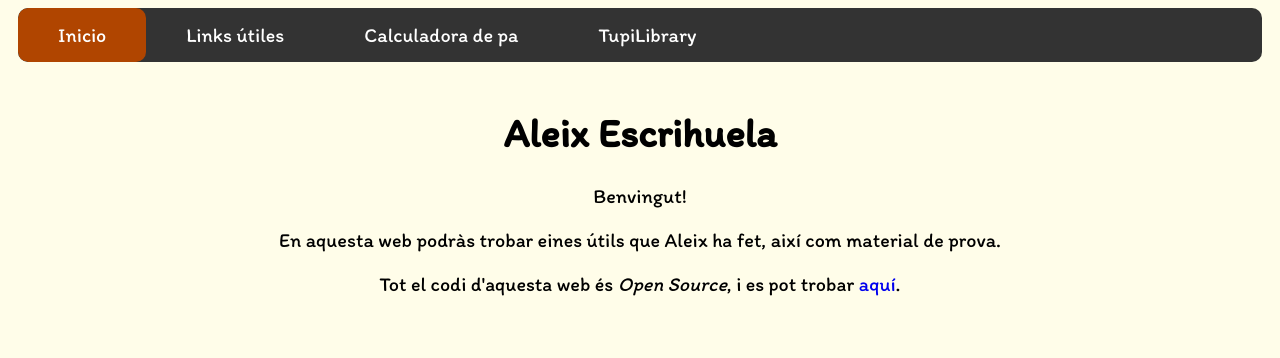
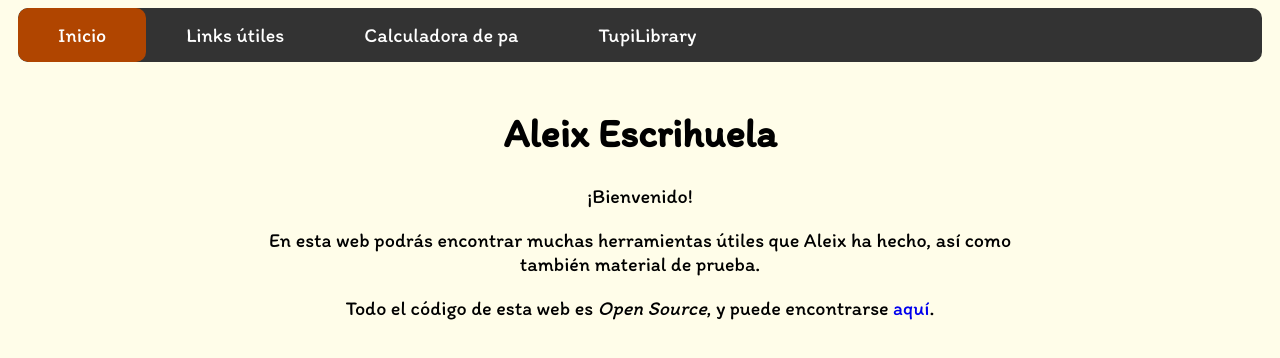
Before and after one commit to Tupiet/Aleix-Website, a plain HTML site: page index.html in a window 1280 px wide. Drawn offline with Linux system fonts and the light colour scheme.

Commit message:
Translated all to the spanish

```diff
--- a/index.html
+++ b/index.html
@@ -31,9 +31,9 @@
   <!-- Fin del menú -->
 
   <h1>Aleix Escrihuela</h1>
-  <p>Benvingut!</p>
-  <p>En aquesta web podràs trobar eines útils que Aleix ha fet, així com material de prova.</p>
-  <p>Tot el codi d'aquesta web és <i>Open Source</i>, i es pot trobar <a href="https://github.com/Tupiet/Aleix-Website">aquí</a>.</p>
+  <p>¡Bienvenido!</p>
+  <p>En esta web podrás encontrar muchas herramientas útiles que Aleix ha hecho, así como también material de prueba.</p>
+  <p>Todo el código de esta web es <i>Open Source</i>, y puede encontrarse <a href="https://github.com/Tupiet/Aleix-Website">aquí</a>.</p>
 </body>
 
 </html>
```
Also changed, not shown: links/index.html (+2 -2 lines).
